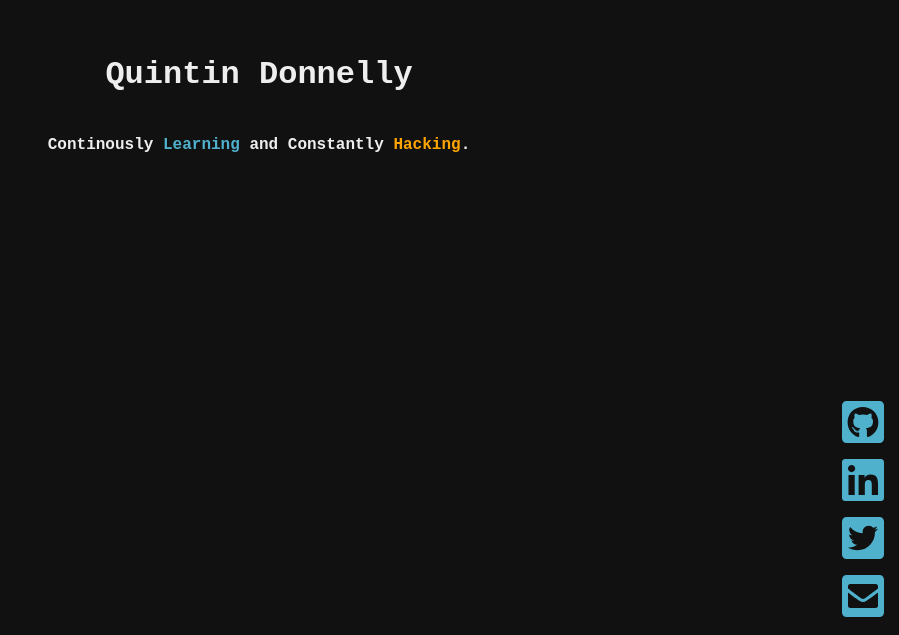
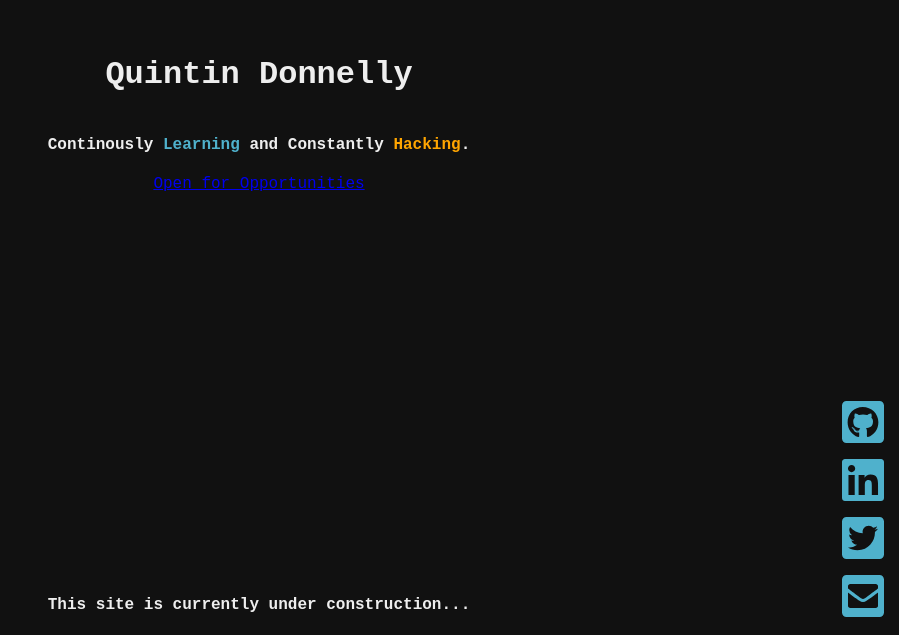
Before and after one commit to Quinn-Donnelly/personal-website, a React app: page / in a window 1280 px wide. Shown: the part 165-800 px from the top of the page, without its empty margins (381-1280 px from the left). Built offline with nearby package versions, Linux system fonts and the light colour scheme.

Commit message:
Upload Resume and link to it

```diff
--- a/package.json
+++ b/package.json
@@ -63,6 +63,7 @@
     "react-test-renderer": "^16.7.0",
     "resolve": "1.8.1",
     "sass-loader": "7.1.0",
+    "serve": "^11.3.0",
     "style-loader": "0.23.0",
     "terser-webpack-plugin": "1.1.0",
     "typescript": "3.2.4",
--- a/src/pages/Home/HomePage.css
+++ b/src/pages/Home/HomePage.css
@@ -34,3 +34,13 @@
 .floating-toolbar > * {
   padding: 5px;
 }
+
+.bottom-message {
+  display: flex;
+  flex-direction: row-reverse;
+  grid-row-start: 3;
+  grid-column-start: 2;
+  justify-content: center;
+  align-items: flex-end;
+  text-align: center;
+}
--- a/src/pages/Home/HomePage.tsx
+++ b/src/pages/Home/HomePage.tsx
@@ -1,5 +1,6 @@
 import React, { Component } from 'react'
 import './HomePage.css';
+import { Link } from 'react-router-dom';
 import SocialButton from '../../components/SocialButton/SocialButton';
 
 
@@ -10,7 +11,12 @@ export default class Home extends Component {
         <header className="center">
           <h1>Quintin Donnelly</h1>
           <h4>Continously <strong className="secondary">Learning</strong> and Constantly <strong className="primary">Hacking</strong>.</h4>
+          <Link to="/quintin-donnelly-resume.pdf" target="_blank">Open for Opportunities</Link>
         </header>
+
+        <section className="bottom-message">
+          <h4 className="">This site is currently under construction...</h4>
+        </section>
 
         <div className="floating-toolbar">
           <SocialButton type="github" />
```
Also changed, not shown: src/App.tsx (line endings or trailing spaces), 2 other files (tests, documents, lock files or other folders).
